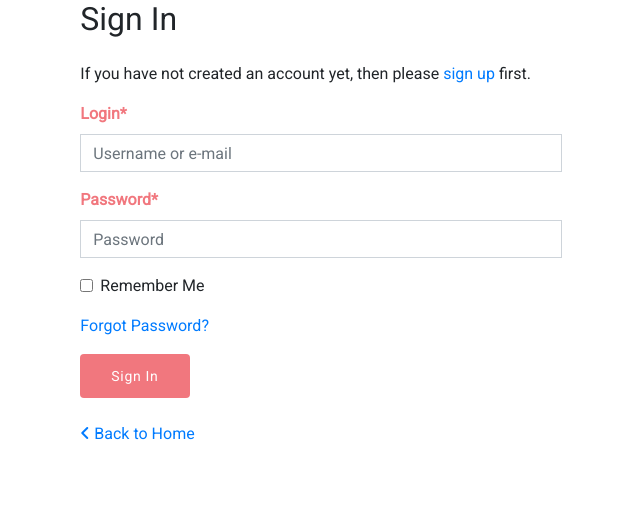
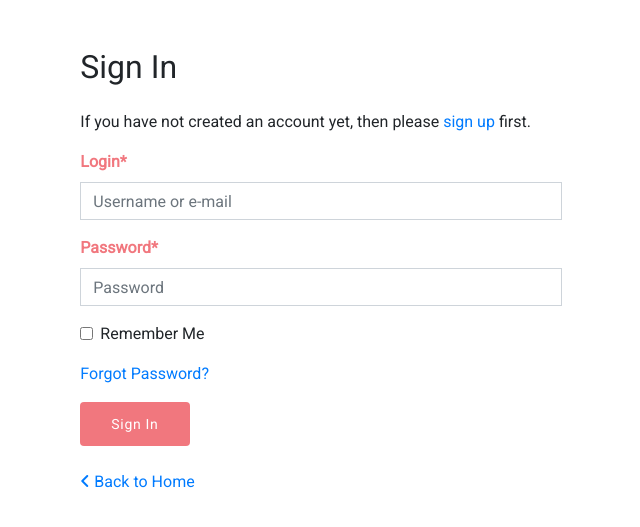
Before and after one commit to Saharalnoor/ysra_house_of_flower_MS, a Django app: page /accounts/login/ in a window 1280 px wide. Shown: the part 185-712 px from the top of the page, without its empty margins (148-788 px from the left). Run offline with Django 3.2, Linux system fonts and the light colour scheme; parts of the project's set-up code (start-up, migrations or seed data) failed here and were passed over; some libraries are stand-ins or nearby versions.

Commit message:
Updated class name of form button

```diff
--- a/templates/allauth/account/login.html
+++ b/templates/allauth/account/login.html
@@ -7,7 +7,7 @@
 
 {% block inner_content %}
 
-<h2 class="mb-4">{% trans "Sign In" %}</h2>
+<h2 class="mt-5 mb-4">{% trans "Sign In" %}</h2>
 
 {% get_providers as socialaccount_providers %} {% if socialaccount_providers %}
 <p>{% blocktrans with site.name as site_name %}Please sign in with one of your existing third party accounts. Or, <a href="{{ signup_url }}">sign up</a> for a {{ site_name }} account and sign in below:{% endblocktrans %}</p>
@@ -24,7 +24,7 @@
 <p>{% blocktrans %}If you have not created an account yet, then please <a href="{{ signup_url }}">sign up</a> first.{% endblocktrans %}</p>
 {% endif %}
 
-<form class="login form-flowerydays" method="POST" action="{% url 'account_login' %}">
+<form class="login form-login" method="POST" action="{% url 'account_login' %}">
     {% csrf_token %} {{ form|crispy }} {% if redirect_field_value %}
     <input type="hidden" name="{{ redirect_field_name }}" value="{{ redirect_field_value }}" />
     {% endif %}
```
